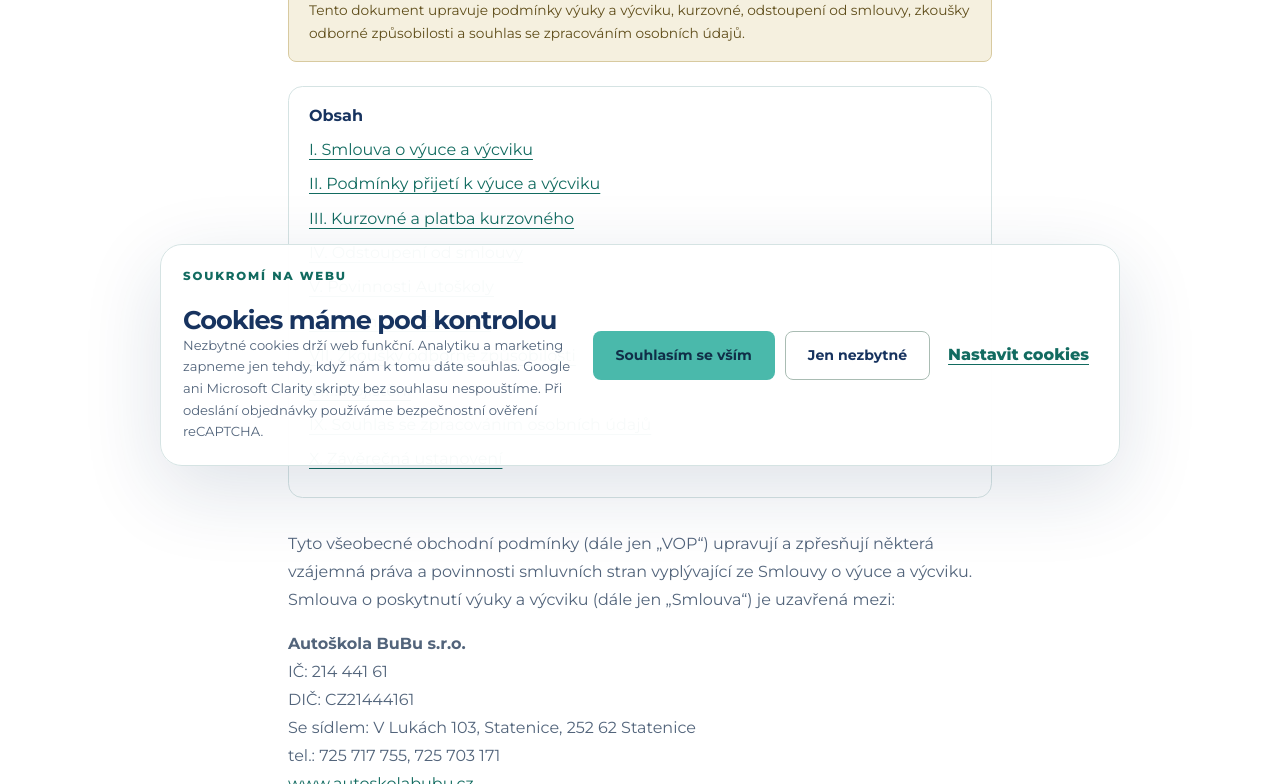
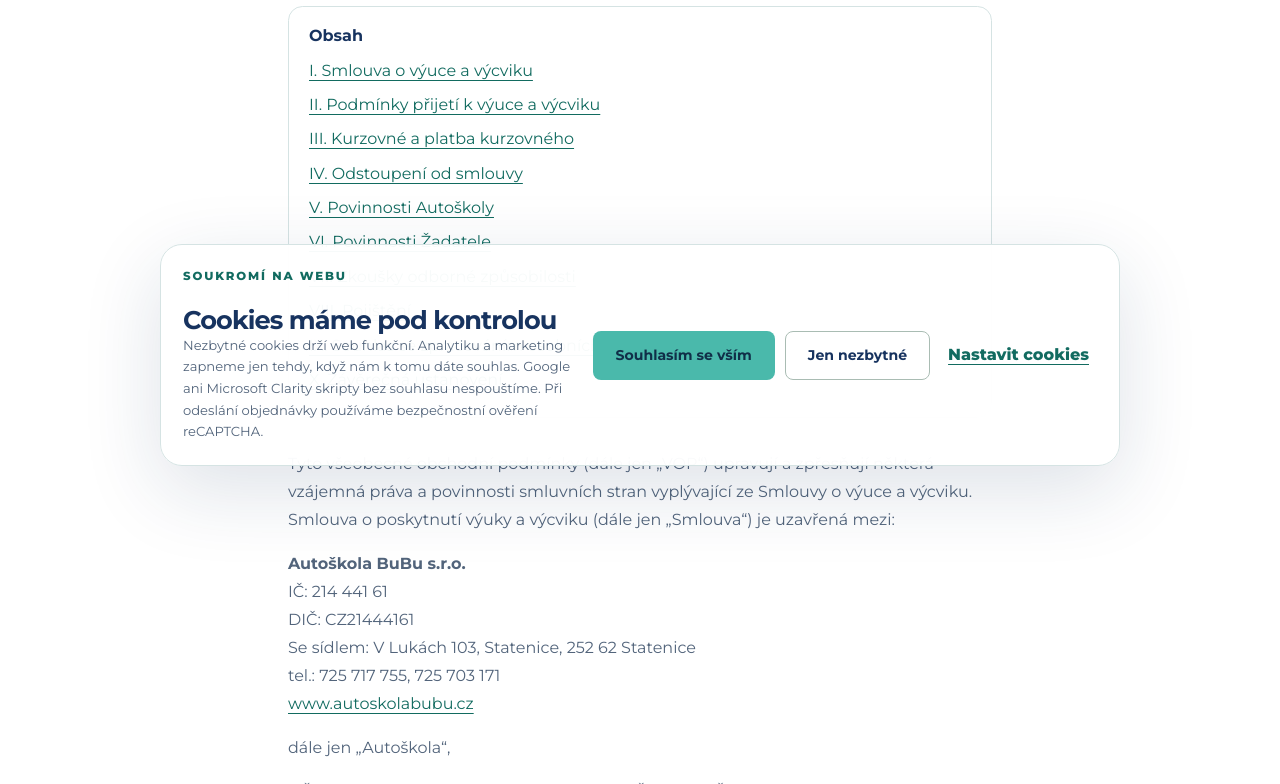
Before and after one commit to ibo191/autoskola_bubu, an Astro site: page /obchodni-podminky in a window 1280 px wide. Shown: the part 316-1100 px from the top of the page. Built offline with nearby package versions, Linux system fonts and the light colour scheme; Astro itself is replaced by a stand-in of ours; no server answers.

Commit message:
Remove intro notice from terms page

```diff
--- a/src/pages/obchodni-podminky.astro
+++ b/src/pages/obchodni-podminky.astro
@@ -15,10 +15,6 @@
     <div class="container content legal-document">
       <span class="eyebrow">Autoškola BuBu s.r.o.</span>
       <h1>Obchodní podmínky</h1>
-      <div class="notice">
-        Tento dokument upravuje podmínky výuky a výcviku, kurzovné, odstoupení od smlouvy, zkoušky
-        odborné způsobilosti a souhlas se zpracováním osobních údajů.
-      </div>
       <nav class="legal-toc" aria-label="Obsah obchodních podmínek">
         <strong>Obsah</strong>
         <ul>
```
